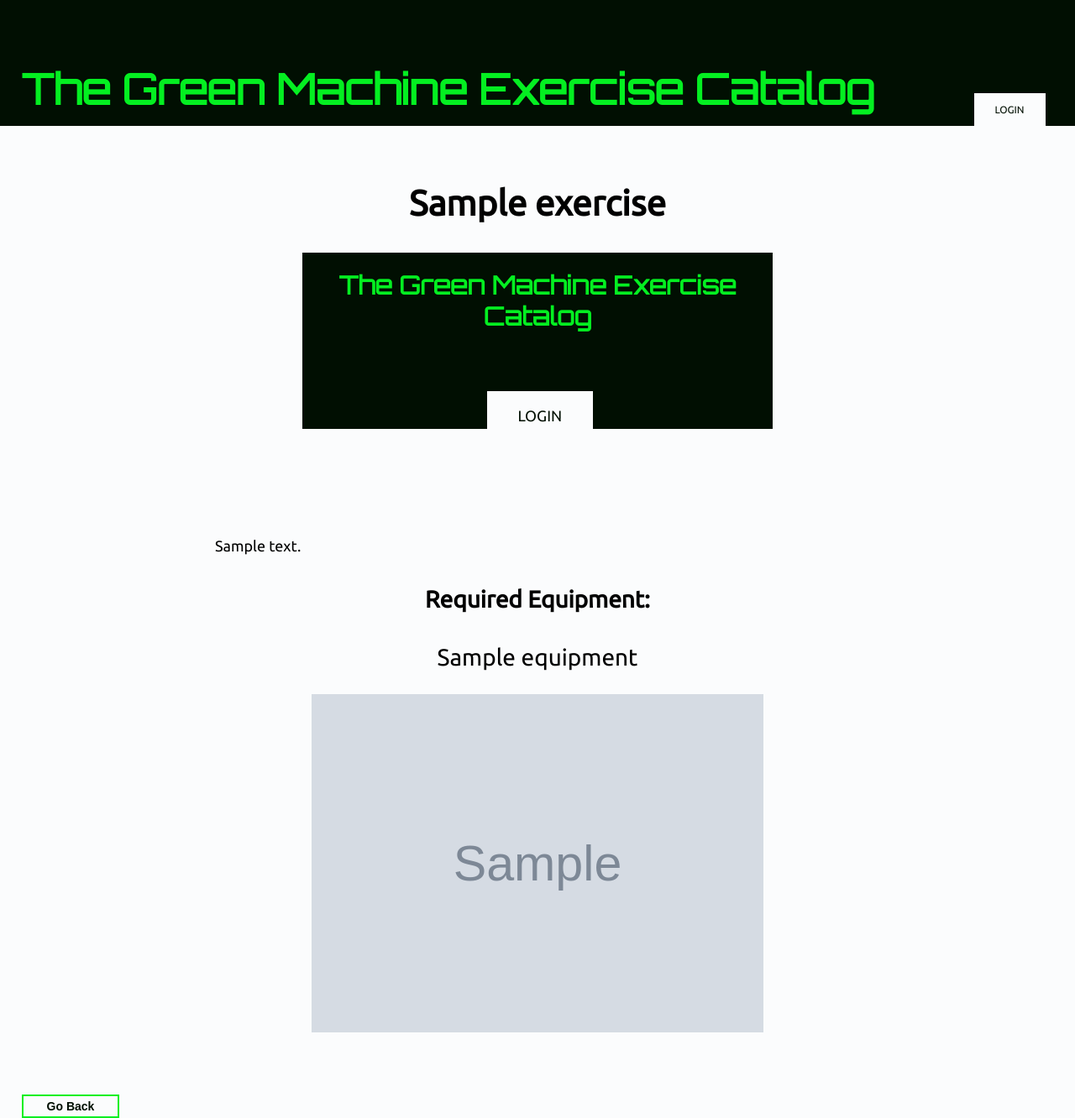
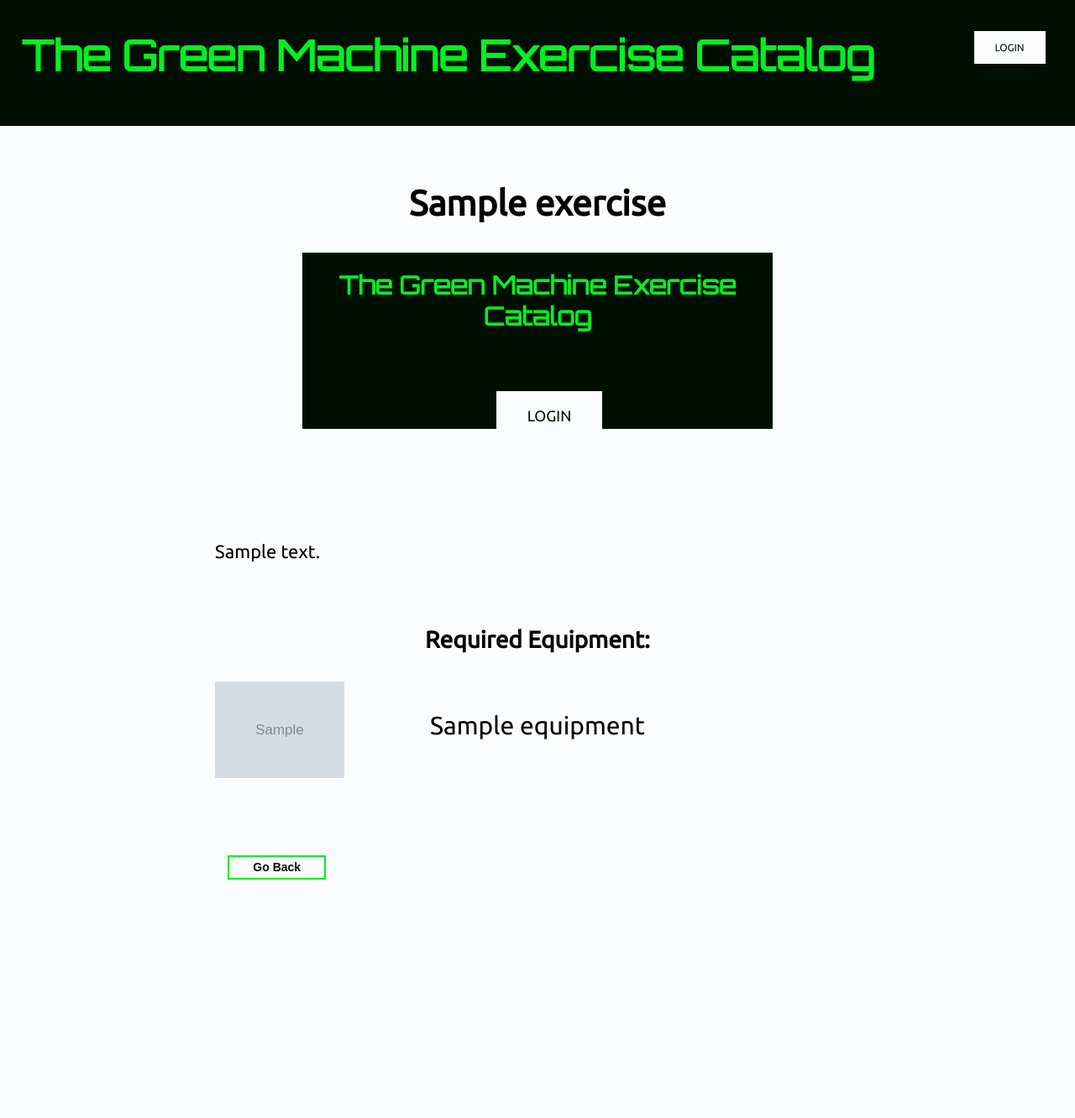
Before and after one commit to courtg47/workout-programming-app, a Flask app: a page that uses templates/publicExerciseDescription.html in a window 1280 px wide. Shown: the whole page at 84% size. After the commit the page ends 1048 px from the top, so only its background shows below. Run offline with Flask 2, Linux system fonts and the light colour scheme; tables that the repository leaves empty hold one stand-in row (values such as "Sample post"); grey boxes marked "Sample" are stand-in pictures.

Commit message:
Styled required equipment data on exercise description page

```diff
--- a/static/css/styles.css
+++ b/static/css/styles.css
@@ -17,8 +17,10 @@ body {
 .header-container {
   display: flex;
   display: -webkit-box;
-  display: -webkit-flex;
   display: -ms-flexbox;
+  -webkit-box-orient: vertical;
+  -webkit-box-direction: normal;
+      -ms-flex-direction: column;
           flex-direction: column;
   background-color: #010f02;
   position: fixed;
@@ -42,8 +44,8 @@ body {
 .nav-container {
   display: flex;
   display: -webkit-box;
-  display: -webkit-flex;
   display: -ms-flexbox;
+  -ms-flex-wrap: wrap;
       flex-wrap: wrap;
   height: 50px;
   background-color: #010f02;
@@ -53,6 +55,7 @@ body {
 
 /* The buttons of the nav bar */
 .nav-container > li {
+  -ms-flex-preferred-size: 100%;
       flex-basis: 100%;
   padding: 0 1.4em 0 0;
   font-size: 16px;
@@ -219,6 +236,23 @@ body {
   font-size: 16px;
 }
 
+/* Required Equipment title */
+.equipment-title {
+  font-size: 25px;
+}
+
+/* Names of equipment */
+.equipment-names {
+  font-size: 23px;
+}
+
+/* Images of equipment*/
+.equipment-photo {
+  width: 60%;
+  height: auto;
+  margin-bottom: 5%;
+}
+
 /* EXERCISEDESCRIPTION.HTML PAGE */
 /* Edit exercise button */
 .edit-exercise {
@@ -361,6 +401,24 @@ body {
 
   .description {
     font-size: 24px;
+    margin-bottom: 10%;
+  }
+
+  /* Required Equipment title */
+  .equipment-title {
+    font-size: 30px;
+  }
+
+  /* Names of equipment */
+  .equipment-names {
+    font-size: 30px;
+  }
+
+  /* Images of equipment*/
+  .equipment-photo {
+    width: 60%;
+    height: auto;
+    margin-bottom: 10%;
   }
 
   /* EXERCISEDESCRIPTION.HTML PAGE */
@@ -405,29 +463,39 @@ body {
   .header-container {
     height: 150px;
     width: 100%;
+    -webkit-box-orient: horizontal;
+    -webkit-box-direction: normal;
+        -ms-flex-direction: row;
             flex-direction: row;
+    -webkit-box-pack: justify;
+        -ms-flex-pack: justify;
             justify-content: space-between;
     padding-left: 2%;
     padding-bottom: 0;
   }
 
   .title {
+    -ms-flex-item-align: end;
         align-self: flex-end;
     margin-bottom: 1%;
   }
 
   .nav-main {
+    -ms-flex-item-align: end;
         align-self: flex-end;
     margin: 0 1em 0 0;
   }
 
   .nav-container {
+    -ms-flex-item-align: center;
         align-self: center;
+    -ms-flex-wrap: nowrap;
         flex-wrap: nowrap;
   }
 
   .nav-container li {
     padding: 1em 2em;
+    -ms-flex-preferred-size: auto;
         flex-basis: auto;
     margin-right: 1em;
   }
@@ -497,8 +568,8 @@ body {
     font-size: 14px;
     display: flex;
     display: -webkit-box;
-    display: -webkit-flex;
     display: -ms-flexbox;
+    -ms-flex-item-align: end;
         align-self: flex-end;
     padding: 0.3em 2em;
   }
@@ -530,12 +601,42 @@ body {
 
   /* Exercise description */
   .description {
-    font-size: 18px;
+    font-size: 22px;
   }
 
   .embed-video {
     width: 560px;
     height: 315px;
+  }
+
+  /* Required Equipment title */
+  .equipment-title {
+    font-size: 28px;
+    margin-bottom: 5%;
+  }
+
+  /* Section which contains name and image of each an individual piece of
+  equipment */
+  .equipment-section {
+    display: -webkit-box;
+    display: -ms-flexbox;
+    display: flex;
+    -webkit-box-orient: vertical;
+    -webkit-box-direction: normal;
+        -ms-flex-direction: column;
+            flex-direction: column;
+  }
+
+  /* Names of equipment */
+  .equipment-names {
+    font-size: 30px;
+  }
+
+  /* Images of equipment*/
+  .equipment-photo {
+    width: 20%;
+    height: auto;
+    margin: -13% 0 10% 0;
   }
 
   /* EXERCISEDESCRIPTION.HTML PAGE */
--- a/templates/publicExerciseDescription.html
+++ b/templates/publicExerciseDescription.html
@@ -58,11 +58,14 @@
       <p class="description">{{ exercise.description }}</p>
 
       <!-- Required Equipment for this exercise -->
-      <h4>Required Equipment:</h4>
+      <h3 class="equipment-title">Required Equipment:</h3>
       {% for i in equipment %}
-      <p class="equipment">{{ i.name }}</p>
-      <img src="{{ url_for('static', filename='' + i.image ) }}" alt="{{ i.name }}" class="photo">
+      <section class="equipment-section">
+        <p class="equipment-names">{{ i.name }}</p>
+        <img src="{{ url_for('static', filename='' + i.image ) }}" alt="{{ i.name }}" class="equipment-photo">
+      <section>
       {% endfor %}
+
 
     </section>
 
```
Also changed, not shown: other parts of static/css/styles.css (+33 -3 lines). Lines whose indentation alone changed are shown as unchanged.
